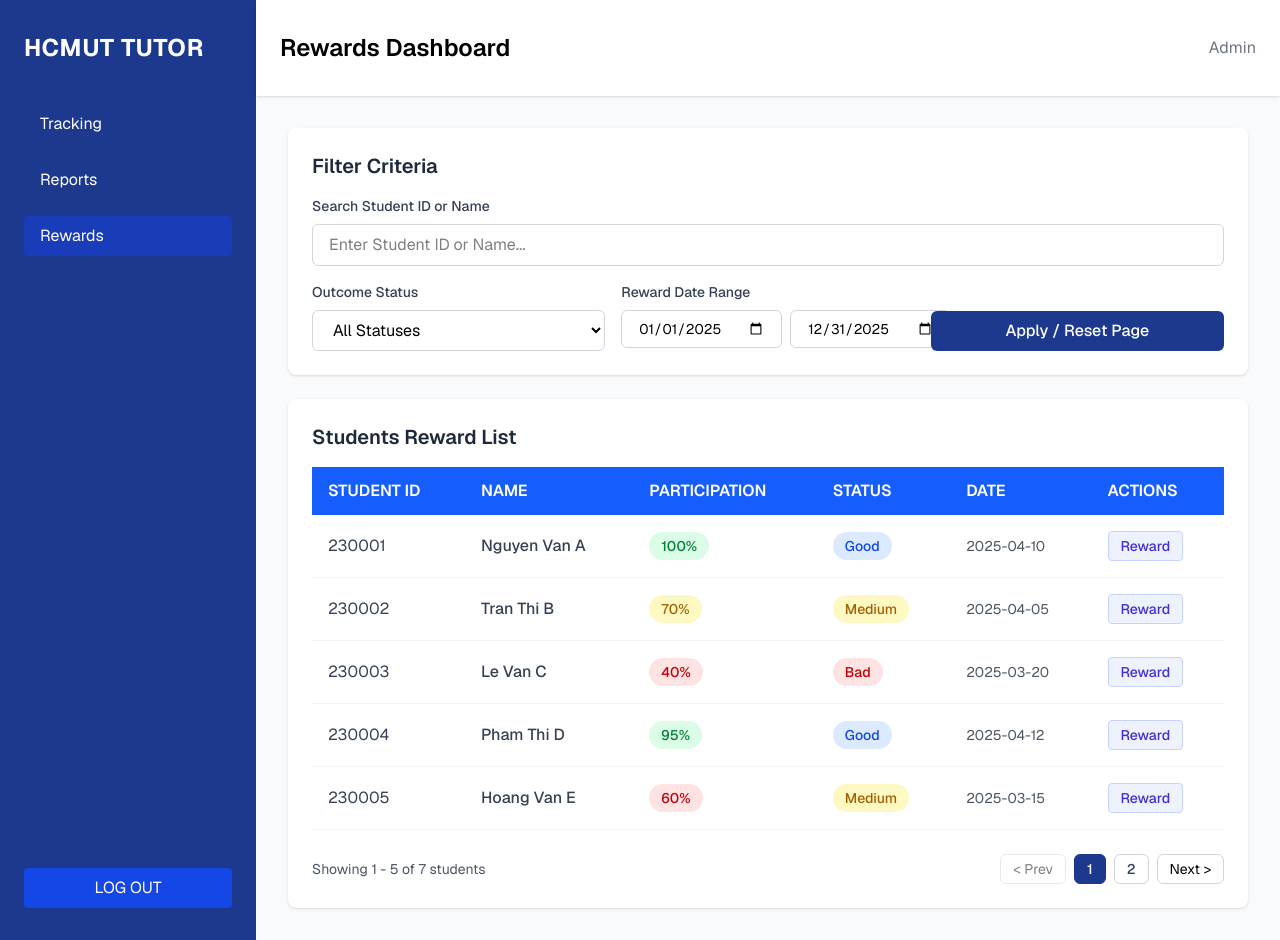
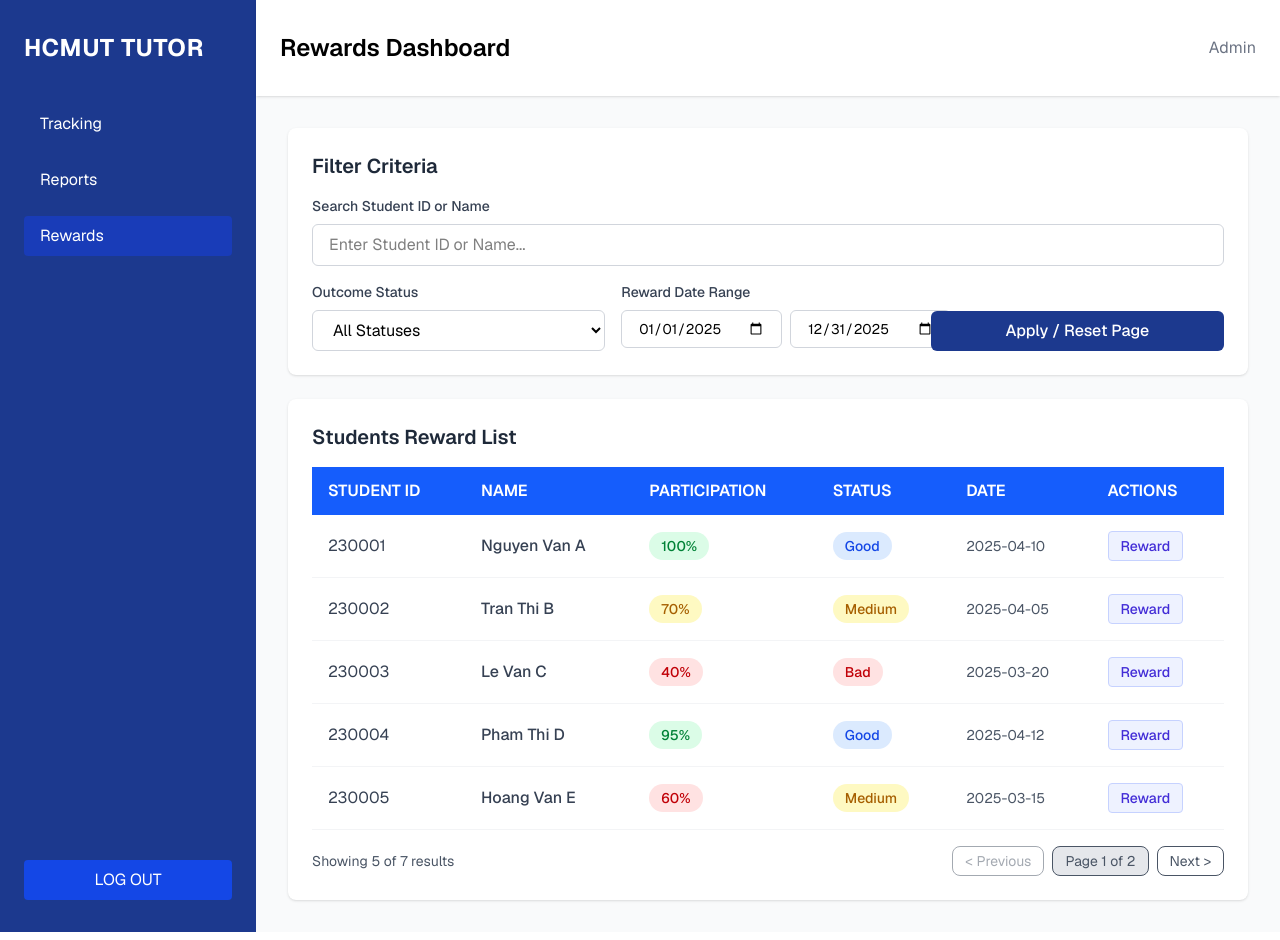
Before and after one commit to nvdson2005/Tutor-Support-System, a Next.js app: page /admin/rewards in a window 1280 px wide. Built offline with nearby package versions, Linux system fonts and the light colour scheme.

Commit message:
fix: background opacity syntax error

```diff
--- a/app/admin/rewards/page.tsx
+++ b/app/admin/rewards/page.tsx
@@ -106,10 +106,10 @@ export default function AdminRewardsPage() {
   // --- Pagination ---
   const totalItems = filteredData.length;
   const totalPages = Math.ceil(totalItems / itemsPerPage);
-  const paginatedData = filteredData.slice(
+  const [paginatedData, setPaginatedData] = useState(filteredData.slice(
     (currentPage - 1) * itemsPerPage,
     currentPage * itemsPerPage
-  );
+  ));
 
   const handlePageChange = (page: number) => {
     setCurrentPage(page);
@@ -349,64 +349,57 @@ export default function AdminRewardsPage() {
                       </td>
                     </tr>
                   )}
+                  {paginatedData.length - itemsPerPage < 0 && Array.from({ length: itemsPerPage - paginatedData.length }).map((_, idx) => (
+                    <tr key={`empty-${idx}`} className="h-12">
+                      <td colSpan={6} className="py-8"></td>
+                    </tr>
+                  ))}
                 </tbody>
               </table>
             </div>
 
             {/* Pagination Controls */}
-            {totalItems > 0 && (
-              <div className="mt-6 flex flex-col md:flex-row justify-between items-center gap-4">
-                <span className="text-sm text-gray-600">
-                  Showing {(currentPage - 1) * itemsPerPage + 1} -{" "}
-                  {Math.min(currentPage * itemsPerPage, totalItems)} of{" "}
-                  {totalItems} students
+            <div className="mt-4 flex justify-between items-center text-sm text-gray-600">
+              <span>
+                Showing {paginatedData.length} of {totalItems} results
               </span>
-
-                <div className="flex gap-2">
+              <div className="flex space-x-2">
                 <button
-                    onClick={() =>
-                      handlePageChange(Math.max(1, currentPage - 1))
-                    }
+                  className="px-3 py-1 border rounded-lg hover:bg-gray-100 disabled:opacity-50"
                   disabled={currentPage === 1}
-                    className="px-3 py-1 border border-gray-300 rounded-md hover:bg-gray-50 disabled:opacity-50 disabled:cursor-not-allowed text-sm"
+                  onClick={() => {
+                    setCurrentPage(currentPage - 1);
+                    setPaginatedData(
+                      filteredData.slice(
+                        (currentPage - 2) * itemsPerPage,
+                        (currentPage - 1) * itemsPerPage
+                      )
+                    );
+                  }}
                 >
-                    &lt; Prev
+                  &lt; Previous
                 </button>
-
-                  {Array.from({ length: totalPages }, (_, i) => i + 1).map(
-                    (page) => (
+                <span className="px-3 py-1 border rounded-lg bg-gray-200">
+                  Page {currentPage} of {totalPages}
+                </span>
                 <button
-                        key={page}
-                        onClick={() => handlePageChange(page)}
-                        className={`px-3 py-1 rounded-md text-sm font-medium border ${
-                          currentPage === page
-                            ? "bg-blue-900 text-white border-blue-900"
-                            : "bg-white text-gray-700 border-gray-300 hover:bg-gray-50"
-                        }`}
-                      >
-                        {page}
-                      </button>
-                    )
-                  )}
-
-                  <button
-                    onClick={() =>
-                      handlePageChange(Math.min(totalPages, currentPage + 1))
-                    }
+                  className="px-3 py-1 border rounded-lg hover:bg-gray-100"
+                  onClick={() => {
+                    setCurrentPage(currentPage + 1);
+                    setPaginatedData(filteredData.slice(currentPage * itemsPerPage, (currentPage + 1) * itemsPerPage));
+                  }}
                   disabled={currentPage === totalPages}
-                    className="px-3 py-1 border border-gray-300 rounded-md hover:bg-gray-50 disabled:opacity-50 disabled:cursor-not-allowed text-sm"
                 >
                   Next &gt;
                 </button>
               </div>
             </div>
-            )}
           </section>
         </div>
 
         {/* --- REWARD MODAL (POPUP) --- */}
         {isModalOpen && selectedStudent && (
-          <div className="fixed inset-0 bg-black bg-opacity-50 z-50 flex items-center justify-center p-4">
+          <div className="fixed inset-0 bg-black/50 z-50 flex items-center justify-center p-4">
             <div className="bg-white rounded-xl shadow-2xl w-full max-w-md overflow-hidden transform transition-all scale-100">
               {/* Modal Header */}
               <div className="bg-blue-900 px-6 py-4 flex justify-between items-center">
--- a/app/page.tsx
+++ b/app/page.tsx
@@ -1,15 +1,4 @@
-import Link from "next/link";
+import { redirect } from "next/navigation";
 export default function Home() {
-  return (
-    <div className="min-h-screen bg-linear-to-b from-zinc-100 to-zinc-200 flex items-center justify-center font-sans">
-      <div className="w-full max-w-3xl bg-white rounded-lg shadow-lg p-8">
-        <h1 className="text-3xl font-bold mb-6 text-center">Welcome to the Home Page</h1>
-        <p className="text-gray-700 mb-4">
-          This is a sample home page. You can navigate to the login page by clicking the button below.
-        </p>
-        <div className="text-center">
-        </div>
-      </div>
-    </div>
-  );
+  redirect("/auth/login");
 }
```
Lines whose indentation alone changed are shown as unchanged.
